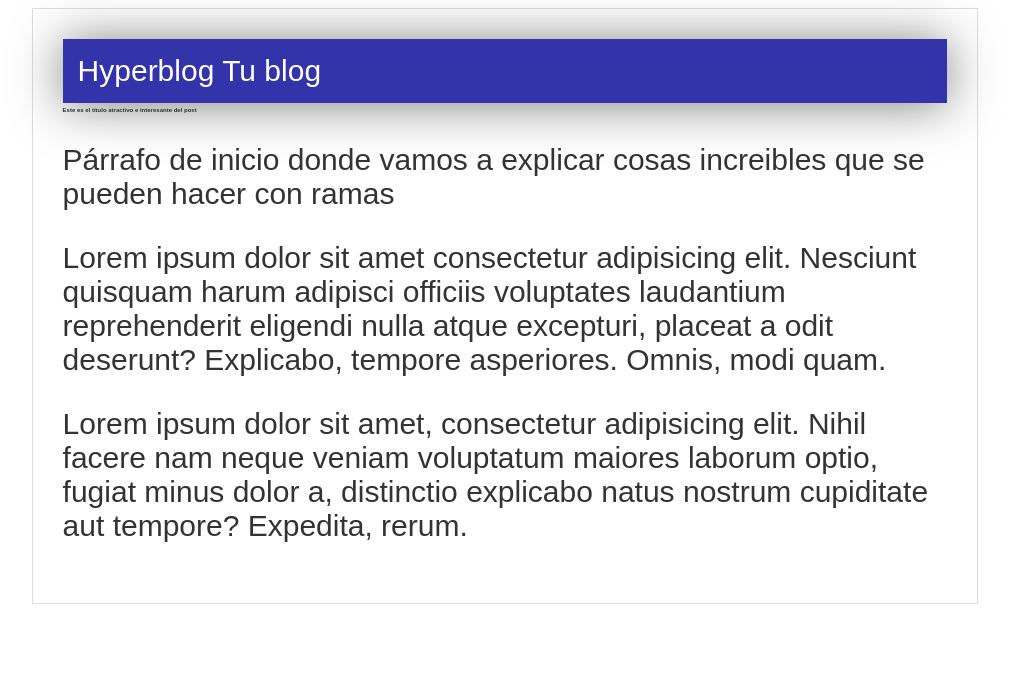
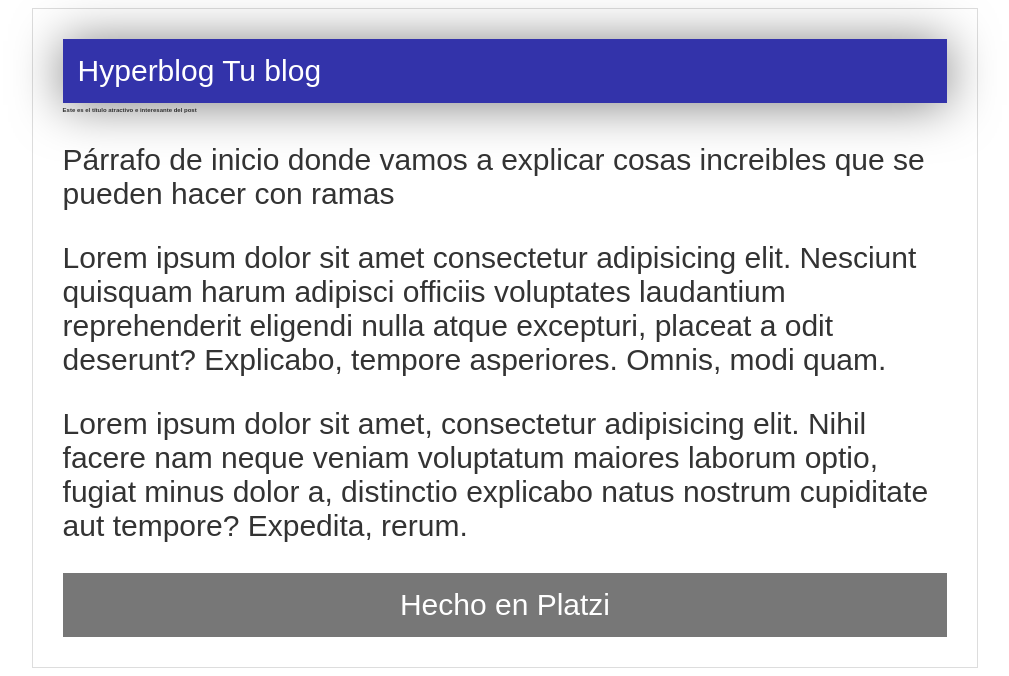
Before and after one commit to Miguel0290/hyperblog, a plain HTML site: page index.html in a window 1280 px wide. Shown: the whole page, without its empty margins (135-1144 px from the left). Drawn offline with Linux system fonts and the light colour scheme.

Commit message:
Footer terminado

```diff
--- a/index.html
+++ b/index.html
@@ -22,6 +22,8 @@
       <p>Lorem ipsum dolor sit amet, consectetur adipisicing elit. Nihil facere nam neque veniam voluptatum maiores
         laborum optio, fugiat minus dolor a, distinctio explicabo natus nostrum cupiditate aut tempore? Expedita, rerum.
       </p>
+
+      <div class="footer">Hecho en Platzi</div>
     </div>
   </div>
 
--- a/styles.css
+++ b/styles.css
@@ -31,3 +31,10 @@ body {
   font-size: 0.8em;
   padding: 0 0 0 1em;
 }
+
+.footer {
+  background-color: #777;
+  color: white;
+  text-align: center;
+  padding: 0.5em;
+}
```
